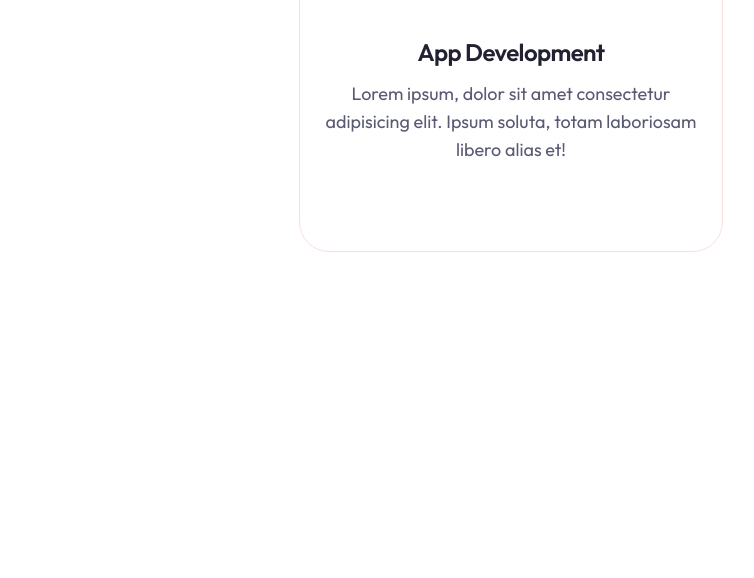
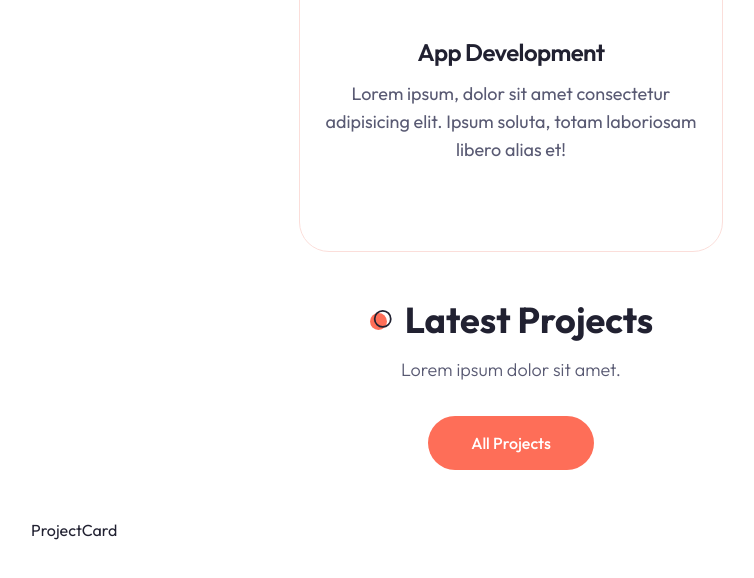
Before and after one commit to huannvictor/huannalmeida-dev, a Next.js app: page / in a window 1280 px wide. Shown: the part 2390-2968 px from the top of the page, without its empty margins (129-883 px from the left). Built offline with nearby package versions, Linux system fonts and the light colour scheme.

Commit message:
feat: 'work section' initialized

```diff
--- a/app/page.tsx
+++ b/app/page.tsx
@@ -1,6 +1,7 @@
 import About from "@/components/About";
 import Hero from "@/components/Hero";
 import Services from "@/components/Services";
+import Work from "../components/Work";
 
 export default function Home() {
   return (
@@ -8,6 +9,7 @@ export default function Home() {
       <Hero />
       <About />
       <Services />
+      <Work />
     </main>
   );
 }
--- /dev/null
+++ b/components/ProjectCard.tsx
@@ -0,0 +1,8 @@
+
+const ProjectCard = () => {
+  return (
+    <div>ProjectCard</div>
+  )
+}
+
+export default ProjectCard
--- /dev/null
+++ b/components/Work.tsx
@@ -0,0 +1,44 @@
+'use client';
+
+import 'swiper/css';
+import 'swiper/css/pagination';
+
+import { Swiper, SwiperSlide } from 'swiper/react';
+
+import Link from "next/link";
+import ProjectCard from "./ProjectCard";
+import { Button } from "./ui/button";
+
+import { projectData } from "@/data/data";
+
+const Work = () => {
+  return (
+    <section className="relative mb-12 xl:mb-48">
+      <div className="container mx-auto">
+        <div className="max-w-[400px] mx-auto xl:mx-0 text-center xl:text-left mb-12 xl:h-[400px] flex flex-col justify-center items-center xl:items-start">
+          <h2 className="section-title mb-4">Latest Projects</h2>
+          <p className="subtitle mb-8">Lorem ipsum dolor sit amet.</p>
+          <Link href='/projects'>
+            <Button>
+              All Projects
+            </Button>
+          </Link>
+        </div>
+
+        <div>
+          <Swiper>
+            {projectData.slice(0.4).map((project, index) => {
+              return (
+                <SwiperSlide key={index}>
+                  <ProjectCard />
+                </SwiperSlide>
+              )
+            })}
+          </Swiper>
+        </div>
+      </div>
+    </section>
+  )
+}
+
+export default Work
--- a/data/data.tsx
+++ b/data/data.tsx
@@ -123,3 +123,71 @@ export const servicesData: ServicesData[] = [
     description: 'Lorem ipsum, dolor sit amet consectetur adipisicing elit. Ipsum soluta, totam laboriosam libero alias et!'
   },
 ]
+
+export const projectData: ProjectData[] = [
+  {
+    image: '/work/3.png',
+    category: 'react js',
+    name: 'Nexa Website',
+    description: 'Lorem ipsum dolor sit amet consectetur adipisicing elit. Ab autem vel nostrum iste laborum ducimus ipsam quaerat itaque iure ullam reprehenderit, perspiciatis quo corporis nemo molestias odit explicabo assumenda voluptatem!',
+    link: '/',
+    github: '/'
+  },
+  {
+    image: '/work/4.png',
+    category: 'react js',
+    name: 'Solstice Website',
+    description: 'Lorem ipsum dolor sit amet consectetur adipisicing elit. Ab autem vel nostrum iste laborum ducimus ipsam quaerat itaque iure ullam reprehenderit, perspiciatis quo corporis nemo molestias odit explicabo assumenda voluptatem!',
+    link: '/',
+    github: '/'
+  },
+  {
+    image: '/work/2.png',
+    category: 'next js',
+    name: 'Lumina Website',
+    description: 'Lorem ipsum dolor sit amet consectetur adipisicing elit. Ab autem vel nostrum iste laborum ducimus ipsam quaerat itaque iure ullam reprehenderit, perspiciatis quo corporis nemo molestias odit explicabo assumenda voluptatem!',
+    link: '/',
+    github: '/'
+  },
+  {
+    image: '/work/1.png',
+    category: 'next js',
+    name: 'Evolve Website',
+    description: 'Lorem ipsum dolor sit amet consectetur adipisicing elit. Ab autem vel nostrum iste laborum ducimus ipsam quaerat itaque iure ullam reprehenderit, perspiciatis quo corporis nemo molestias odit explicabo assumenda voluptatem!',
+    link: '/',
+    github: '/'
+  },
+  {
+    image: '/work/3.png',
+    category: 'fullstack',
+    name: 'Ignite Website',
+    description: 'Lorem ipsum dolor sit amet consectetur adipisicing elit. Ab autem vel nostrum iste laborum ducimus ipsam quaerat itaque iure ullam reprehenderit, perspiciatis quo corporis nemo molestias odit explicabo assumenda voluptatem!',
+    link: '/',
+    github: '/'
+  },
+  {
+    image: '/work/4.png',
+    category: 'backend',
+    name: 'Serenity Website',
+    description: 'Lorem ipsum dolor sit amet consectetur adipisicing elit. Ab autem vel nostrum iste laborum ducimus ipsam quaerat itaque iure ullam reprehenderit, perspiciatis quo corporis nemo molestias odit explicabo assumenda voluptatem!',
+    link: '/',
+    github: '/'
+  },
+  {
+    image: '/work/2.png',
+    category: 'fullstack',
+    name: 'Nova Website',
+    description: 'Lorem ipsum dolor sit amet consectetur adipisicing elit. Ab autem vel nostrum iste laborum ducimus ipsam quaerat itaque iure ullam reprehenderit, perspiciatis quo corporis nemo molestias odit explicabo assumenda voluptatem!',
+    link: '/',
+    github: '/'
+  },
+  {
+    image: '/work/1.png',
+    category: 'next js',
+    name: 'Zenith Website',
+    description: 'Lorem ipsum dolor sit amet consectetur adipisicing elit. Ab autem vel nostrum iste laborum ducimus ipsam quaerat itaque iure ullam reprehenderit, perspiciatis quo corporis nemo molestias odit explicabo assumenda voluptatem!',
+    link: '/',
+    github: '/'
+  },
+
+]
```
Also changed, not shown: data/customtypes.d.ts (+9 -0 lines).
